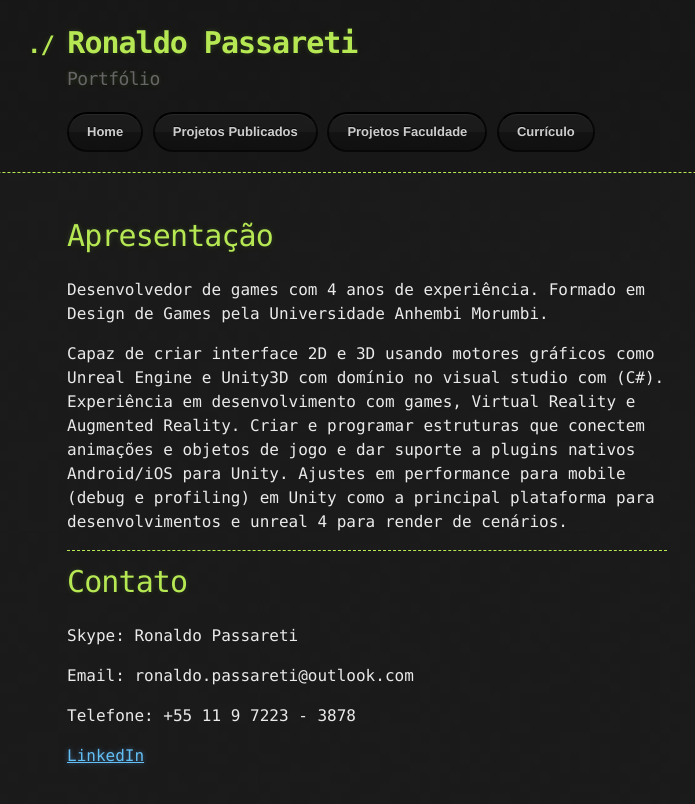
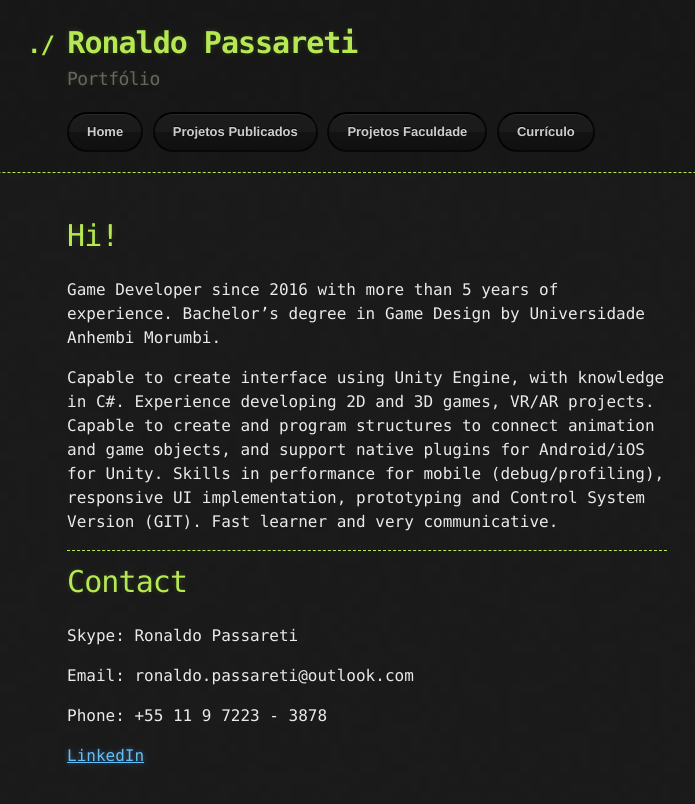
Before and after one commit to rpassareti/rpassareti.github.io, a Jekyll site: the page built from index.md, in a window 1280 px wide. Shown: the top 804 px of the page, without its empty margins (273-968 px from the left). Built offline with Jekyll 4.4.1, drawn with Linux system fonts in a browser that asks for light colours; our own code applies the rules of GitHub Pages for plain Markdown files.

Commit message:
Update index.md
translated to english

```diff
--- a/index.md
+++ b/index.md
@@ -1,17 +1,17 @@
-# [](#header-1)Apresentação
+# [](#header-1)Hi!
 
-Desenvolvedor de games com 4 anos de experiência. Formado em Design de Games pela Universidade Anhembi Morumbi.
+Game Developer since 2016 with more than 5 years of experience. Bachelor's degree in Game Design by Universidade Anhembi Morumbi.
 
-Capaz de criar interface 2D e 3D usando motores gráficos como Unreal Engine e  Unity3D com domínio no visual studio com (C#). Experiência em desenvolvimento com games, Virtual Reality e Augmented Reality. Criar e programar estruturas que conectem animações e objetos de jogo e dar suporte a plugins nativos Android/iOS para Unity. Ajustes em performance para mobile (debug e profiling) em Unity como a principal plataforma para desenvolvimentos e unreal 4 para render de cenários.
+Capable to create interface using Unity Engine, with knowledge in C#. Experience developing 2D and 3D games, VR/AR projects. Capable to create and program structures to connect animation and game objects, and support native plugins for Android/iOS for Unity. Skills in performance for mobile (debug/profiling), responsive UI implementation, prototyping and Control System Version (GIT). Fast learner and very communicative.
 
 * * *
 
-# [](#header-2)Contato
+# [](#header-2)Contact
 
 Skype: Ronaldo Passareti
 
 Email: ronaldo.passareti@outlook.com
 
-Telefone: +55 11 9 7223 - 3878
+Phone: +55 11 9 7223 - 3878
 
 [LinkedIn](https://br.linkedin.com/in/ronaldo-passareti-615269109)
```
